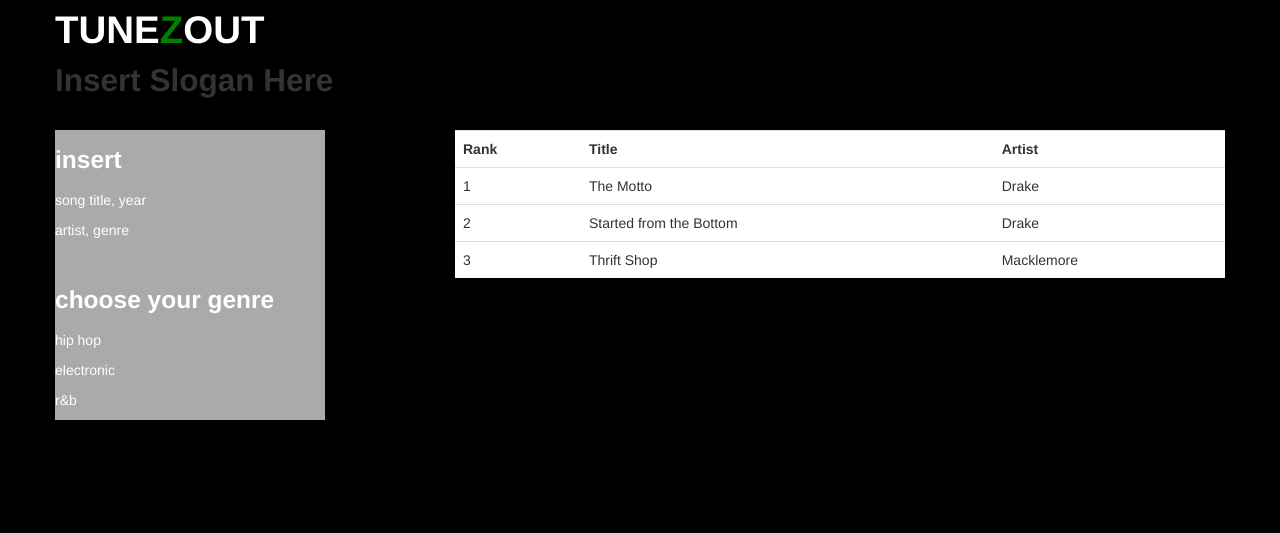
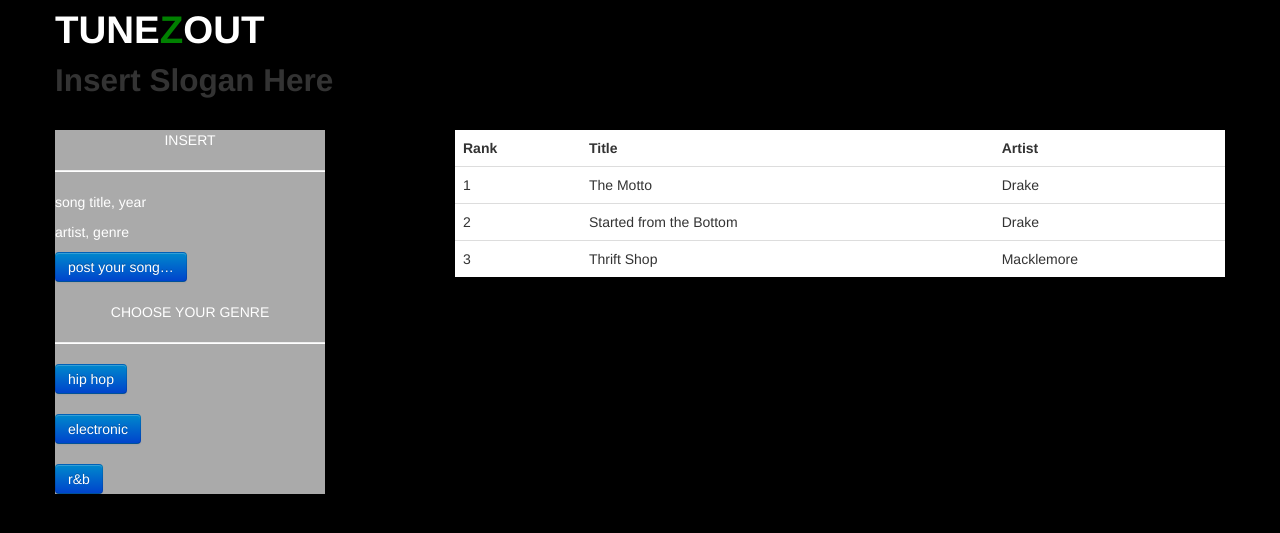
Before and after one commit to alykhank/Tunezout, a Flask app: page / in a window 1280 px wide. Shown: the top 533 px of the page. Run offline with Flask 2, Linux system fonts and the light colour scheme; some libraries are stand-ins or nearby versions.

Commit message:
Organize table, add buttons to forms.

```diff
--- a/static/css/styles.css
+++ b/static/css/styles.css
@@ -22,6 +22,11 @@ body {
 	text-transform: lowercase;
 }
 
+.form-title {
+	text-align: center;
+	text-transform: uppercase;
+}
+
 .table {
 	background-color: white;
 }
--- a/templates/index.html
+++ b/templates/index.html
@@ -23,22 +23,30 @@
 		<br>
 		<div class="row">
 			<div class="span3 form">
-				<h3>Insert</h3>
+				<p class="form-title">Insert</p>
+				<hr>
 				<p>Song Title, Year</p>
 				<p>Artist, Genre</p>
-				<br>
-				<h3>Choose Your Genre</h3>
-				<p>Hip Hop</p>
-				<p>Electronic</p>
-				<p>R&B</p>
+				<a class="btn btn-primary">Post Your Song&hellip;</a>
+				<br><br>
+				<p class="form-title">Choose Your Genre</p>
+				<hr>
+				<a class="btn btn-primary">Hip Hop</a>
+				<br><br>
+				<a class="btn btn-primary">Electronic</a>
+				<br><br>
+				<a class="btn btn-primary">R&amp;B</a>
 			</div>
 			<div class="span8 offset1">
 				<table class="table">
+					<thead>
 						<tr>
 							<th>Rank</th>
 							<th>Title</th>
 							<th>Artist</th>
 						</tr>
+					</thead>
+					<tbody>
 						<tr>
 							<td>1</td>
 							<td>The Motto</td>
@@ -54,6 +62,7 @@
 							<td>Thrift Shop</td>
 							<td>Macklemore</td>
 						</tr>
+					</tbody>
 				</table>
 			</div>
 		</div>
```
Lines whose indentation alone changed are shown as unchanged.
